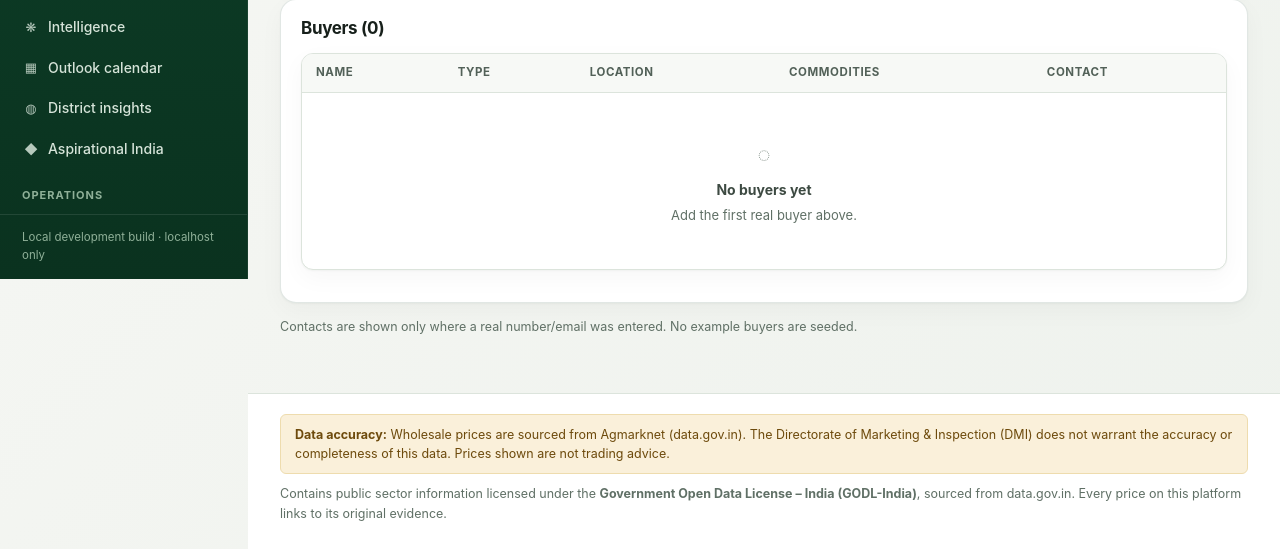
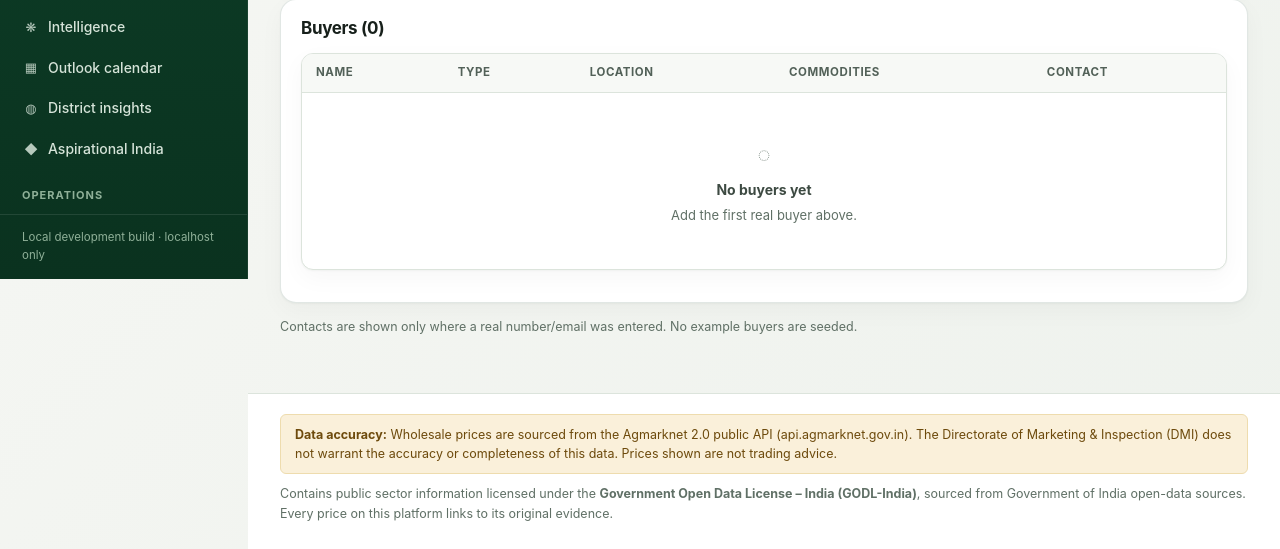
Before and after one commit to IRajeev50/vervana-price-intelligence, a Python web app: template src/vervana/web/templates/buyers.html in a window 1280 px wide. Shown: the part 521-1070 px from the top of the page. Run offline with Jinja, Linux system fonts and the light colour scheme; the template is opened without the code that fills it, so the values that code supplies are empty.

Commit message:
fix(web): correct stale "Agmarknet (data.gov.in)" footer to Agmarknet 2.0 API (#36)
The dashboard footer and the HoReCa digest still named the retired
data.gov.in flow as the wholesale price source. The live connector is the
keyless Agmarknet 2.0 public API (api.agmarknet.gov.in) — same correction
already made in the README (Phase 0). Updated base.html and digest.html;
the district-crop pages keep their data.gov.in catalogue citation (that
DES data genuinely comes from the data.gov.in catalogue).

Co-authored-by: Rajeev Singh <ubhai415@gmail.com>
Co-authored-by: Claude Opus 4.8 <noreply@anthropic.com>

```diff
--- a/src/vervana/web/templates/base.html
+++ b/src/vervana/web/templates/base.html
@@ -81,13 +81,15 @@
       <footer class="site-footer">
         <div class="site-footer__inner">
           <div class="disclaimer">
-            <strong>Data accuracy:</strong> Wholesale prices are sourced from Agmarknet
-            (data.gov.in). The Directorate of Marketing &amp; Inspection (DMI) does not warrant
-            the accuracy or completeness of this data. Prices shown are not trading advice.
+            <strong>Data accuracy:</strong> Wholesale prices are sourced from the Agmarknet 2.0
+            public API (api.agmarknet.gov.in). The Directorate of Marketing &amp; Inspection (DMI)
+            does not warrant the accuracy or completeness of this data. Prices shown are not
+            trading advice.
           </div>
           Contains public sector information licensed under the
           <strong>Government Open Data License – India (GODL-India)</strong>, sourced from
-          data.gov.in. Every price on this platform links to its original evidence.
+          Government of India open-data sources. Every price on this platform links to its
+          original evidence.
         </div>
       </footer>
     </div>
--- a/src/vervana/web/templates/digest.html
+++ b/src/vervana/web/templates/digest.html
@@ -89,7 +89,7 @@
     <div class="freshness-item freshness-item--live">
       <div class="freshness-item__tag">Wholesale · near-live</div>
       <p>Agmarknet wholesale prices are <strong>real and refreshed daily</strong> by the ingest pipeline
-        (data.gov.in, GODL-India) — {{ options.qcomm|length + options.wholesale_only|length }} commodities
+        (Agmarknet 2.0 API, GODL-India) — {{ options.qcomm|length + options.wholesale_only|length }} commodities
         carry a national reference. This is as live as the official feed gets.</p>
     </div>
     <div class="freshness-item freshness-item--panel">
@@ -112,5 +112,5 @@
 </div>
 
 <details class="raw-output"><summary>View plain-text broadcast payload</summary><pre>{{ digest }}</pre></details>
-<p class="muted small">Not trading advice. National wholesale via Agmarknet (data.gov.in); DMI does not warrant accuracy. Delhi video rows are manually transcribed indicative quotes. Retail rows are manual quick-commerce observations.</p>
+<p class="muted small">Not trading advice. National wholesale via Agmarknet 2.0 (api.agmarknet.gov.in); DMI does not warrant accuracy. Delhi video rows are manually transcribed indicative quotes. Retail rows are manual quick-commerce observations.</p>
 {% endblock %}
```
